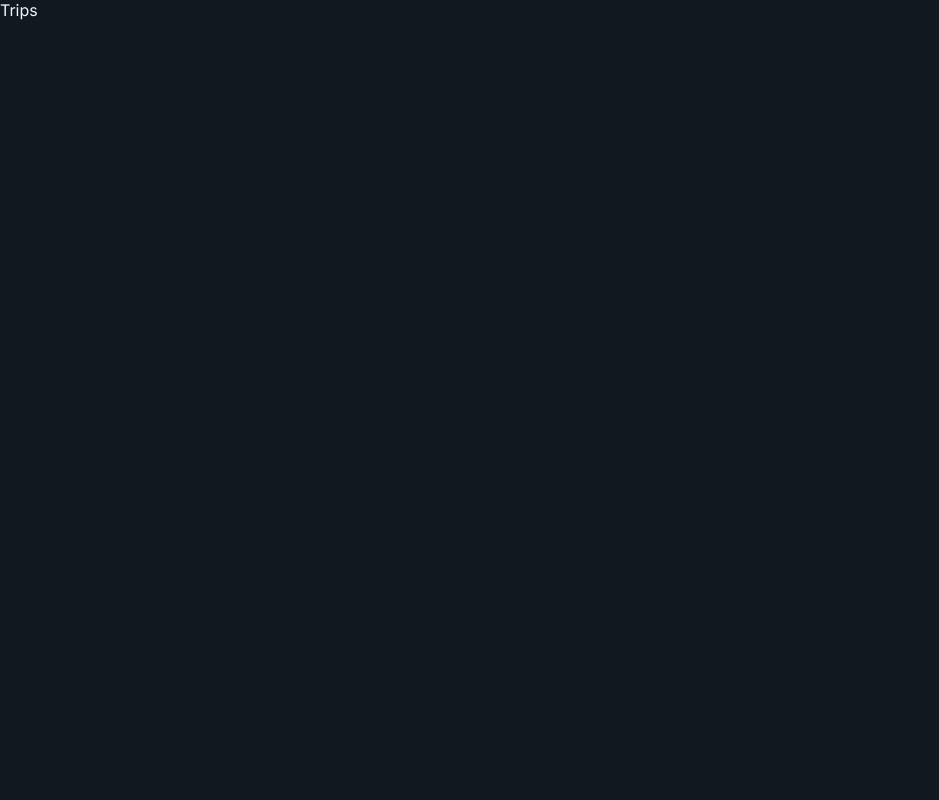
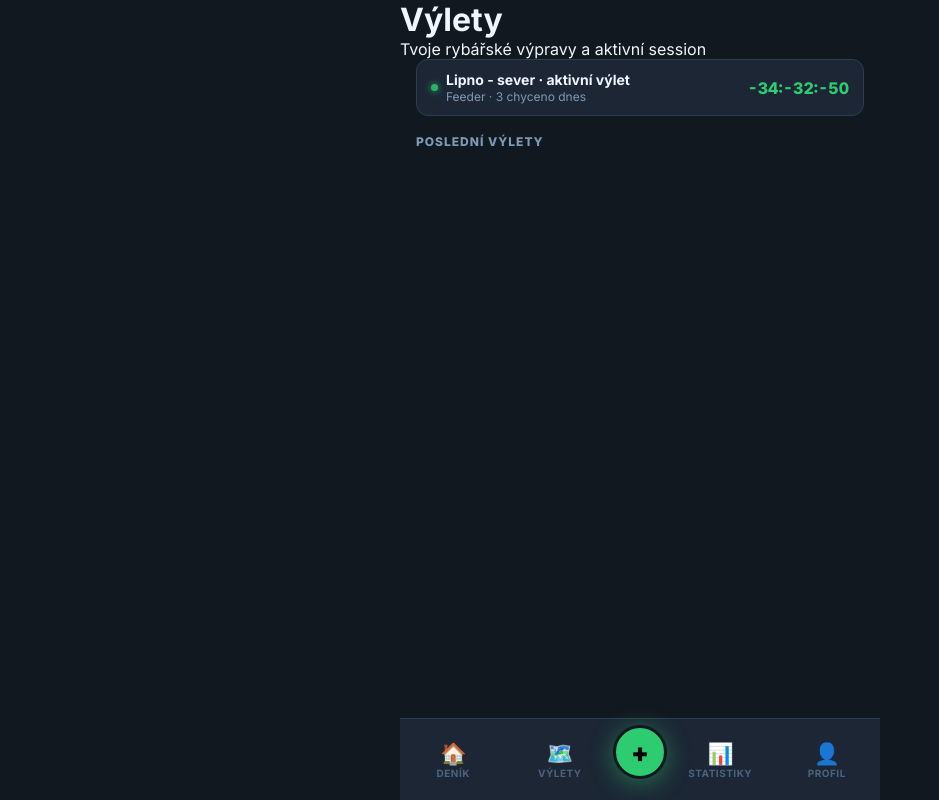
Before and after one commit to Moravec291678/chytnu.cz, a React (Vite) app: page /trips in a window 1280 px wide. Shown: the whole page, without its empty margins (0-939 px from the left). Built offline with nearby package versions, Linux system fonts and the light colour scheme.

Commit message:
Improve section header spacing and trips foundation

```diff
--- /dev/null
+++ b/src/components/TripPill.jsx
@@ -0,0 +1,49 @@
+import { useEffect, useState } from "react";
+import "../styles/TripPill.css";
+function TripPill({ activeTrip }) {
+  const [duration, setDuration] = useState("");
+  useEffect(() => {
+    const interval = setInterval(() => {
+      const now = new Date();
+
+      const startedAt = new Date(activeTrip.startedAt);
+
+      const diffMs = now - startedAt;
+
+      const hours = Math.floor(diffMs / 1000 / 60 / 60);
+
+      const minutes = Math.floor((diffMs / 1000 / 60) % 60);
+
+      const seconds = Math.floor((diffMs / 1000) % 60);
+
+      const formatted = [hours, minutes, seconds]
+        .map((value) => String(value).padStart(2, "0"))
+        .join(":");
+
+      setDuration(formatted);
+    }, 1000);
+
+    return () => clearInterval(interval);
+  }, [activeTrip.startedAt]);
+  return (
+    <div className="trip-pill">
+      <div className="trip-pill-left">
+        <div className="dot"></div>
+
+        <div>
+          <p className="trip-pill-title">
+            {activeTrip.locationName} · aktivní výlet
+          </p>
+
+          <p className="trip-pill-subtitle">
+            {activeTrip.method} · 3 chyceno dnes
+          </p>
+        </div>
+      </div>
+
+      <div className="trip-pill-timer">{duration}</div>
+    </div>
+  );
+}
+
+export default TripPill;
--- /dev/null
+++ b/src/data/activeTrip.js
@@ -0,0 +1,11 @@
+export const ACTIVE_TRIP = {
+  id: "trip-active-001",
+
+  isActive: true,
+
+  startedAt: new Date("2026-05-10T01:00:00"),
+
+  locationName: "Lipno - sever",
+
+  method: "Feeder",
+};
--- a/src/pages/HomePage.jsx
+++ b/src/pages/HomePage.jsx
@@ -2,10 +2,12 @@ import Layout from "../components/Layout";
 import ProfileStatsBar from "../components/ProfileStatsBar";
 import SpeciesCard from "../components/SpeciesCard";
 import FishActivity from "../components/FishActivity";
+import TripPill from "../components/TripPill";
 import { useCatches } from "../context/CatchContext";
 import { getSeason } from "../utils/helpers";
 import { useState } from "react";
 import { normalizeText } from "../utils/helpers";
+import { ACTIVE_TRIP } from "../data/activeTrip";
 import "../styles/HomePage.css";
 
 function HomePage() {
@@ -72,6 +74,7 @@ function HomePage() {
   const filteredCatches = sortedCatches.filter(([, data]) =>
     normalizeText(data.catches[0].species).includes(normalizeText(search)),
   );
+  const [activeTrip, setActiveTrip] = useState(ACTIVE_TRIP);
   return (
     <Layout>
       <header className="home-header">
@@ -141,6 +144,7 @@ function HomePage() {
         <>
           <FishActivity />
           <ProfileStatsBar />
+          {activeTrip?.isActive && <TripPill activeTrip={activeTrip} />}
         </>
       )}
       <div className="search-wrapper">
@@ -176,6 +180,7 @@ function HomePage() {
           )}
         </div>
       </div>
+      <h3 className="section-title">Poslední úlovky</h3>
       {filteredCatches.length > 0 ? (
         filteredCatches.map(([speciesKey, data]) => {
           const biggest = data.catches.reduce((max, item) => {
--- a/src/pages/TripsPage.jsx
+++ b/src/pages/TripsPage.jsx
@@ -1,5 +1,24 @@
+import Layout from "../components/Layout";
+import TripPill from "../components/TripPill";
+
+import { ACTIVE_TRIP } from "../data/activeTrip";
+
 function TripsPage() {
-  return <div>Trips</div>
+  return (
+    <Layout>
+      <header className="trips-header">
+        <h1>Výlety</h1>
+
+        <p>Tvoje rybářské výpravy a aktivní session</p>
+      </header>
+
+      <TripPill activeTrip={ACTIVE_TRIP} />
+
+      <section className="trips-section">
+        <h3 className="section-title">Poslední výlety</h3>
+      </section>
+    </Layout>
+  );
 }
 
 export default TripsPage;
--- a/src/styles/HomePage.css
+++ b/src/styles/HomePage.css
@@ -104,10 +104,16 @@
 }
 
 .section-title {
+  padding: 0 16px;
+  margin: 18px 0 10px;
+
   font-size: 12px;
   font-weight: 800;
+
   color: var(--t2);
+
   text-transform: uppercase;
+
   letter-spacing: 1px;
 }
 
@@ -169,65 +175,6 @@
   font-size: 11px;
   color: var(--t3);
   font-weight: 800;
-}
-
-/* ── TRIP PILL ── */
-.trip-pill {
-  margin: 0 16px 14px;
-  background: var(--s1);
-  border: 1px solid var(--bd);
-  border-radius: 12px;
-  padding: 11px 14px;
-  display: flex;
-  align-items: center;
-  justify-content: space-between;
-  cursor: pointer;
-}
-
-.trip-pill-left {
-  display: flex;
-  align-items: center;
-  gap: 8px;
-}
-
-.dot {
-  width: 7px;
-  height: 7px;
-  border-radius: 50%;
-  background: var(--gr);
-  box-shadow: 0 0 7px var(--gr);
-  flex-shrink: 0;
-  animation: blink 2s infinite;
-}
-
-@keyframes blink {
-  0%,
-  100% {
-    opacity: 1;
-  }
-  50% {
-    opacity: 0.3;
-  }
-}
-
-.trip-pill-title {
-  font-size: 14px;
-  font-weight: 700;
-  color: var(--t1);
-  margin: 0;
-}
-
-.trip-pill-subtitle {
-  font-size: 12px;
-  color: var(--t2);
-  margin: 1px 0 0;
-}
-
-.trip-pill-timer {
-  font-size: 16px;
-  font-weight: 800;
-  color: var(--gr);
-  font-variant-numeric: tabular-nums;
 }
 
 .sort-wrapper {
--- /dev/null
+++ b/src/styles/TripPill.css
@@ -0,0 +1,57 @@
+.trip-pill {
+  margin: 0 16px 14px;
+  background: var(--s1);
+  border: 1px solid var(--bd);
+  border-radius: 12px;
+  padding: 11px 14px;
+  display: flex;
+  align-items: center;
+  justify-content: space-between;
+  cursor: pointer;
+}
+
+.trip-pill-left {
+  display: flex;
+  align-items: center;
+  gap: 8px;
+}
+
+.dot {
+  width: 7px;
+  height: 7px;
+  border-radius: 50%;
+  background: var(--gr);
+  box-shadow: 0 0 7px var(--gr);
+  flex-shrink: 0;
+  animation: blink 2s infinite;
+}
+
+@keyframes blink {
+  0%,
+  100% {
+    opacity: 1;
+  }
+  50% {
+    opacity: 0.3;
+  }
+}
+
+.trip-pill-title {
+  font-size: 14px;
+  font-weight: 700;
+  color: var(--t1);
+  margin: 0;
+}
+
+.trip-pill-subtitle {
+  font-size: 12px;
+  color: var(--t2);
+  margin: 1px 0 0;
+}
+
+.trip-pill-timer {
+  font-size: 16px;
+  font-weight: 800;
+  color: var(--gr);
+  font-variant-numeric: tabular-nums;
+}
```
Also changed, not shown: src/components/TripCard.jsx (added, +21 -0 lines), src/data/mockTrips.js (added, +151 -0 lines).
